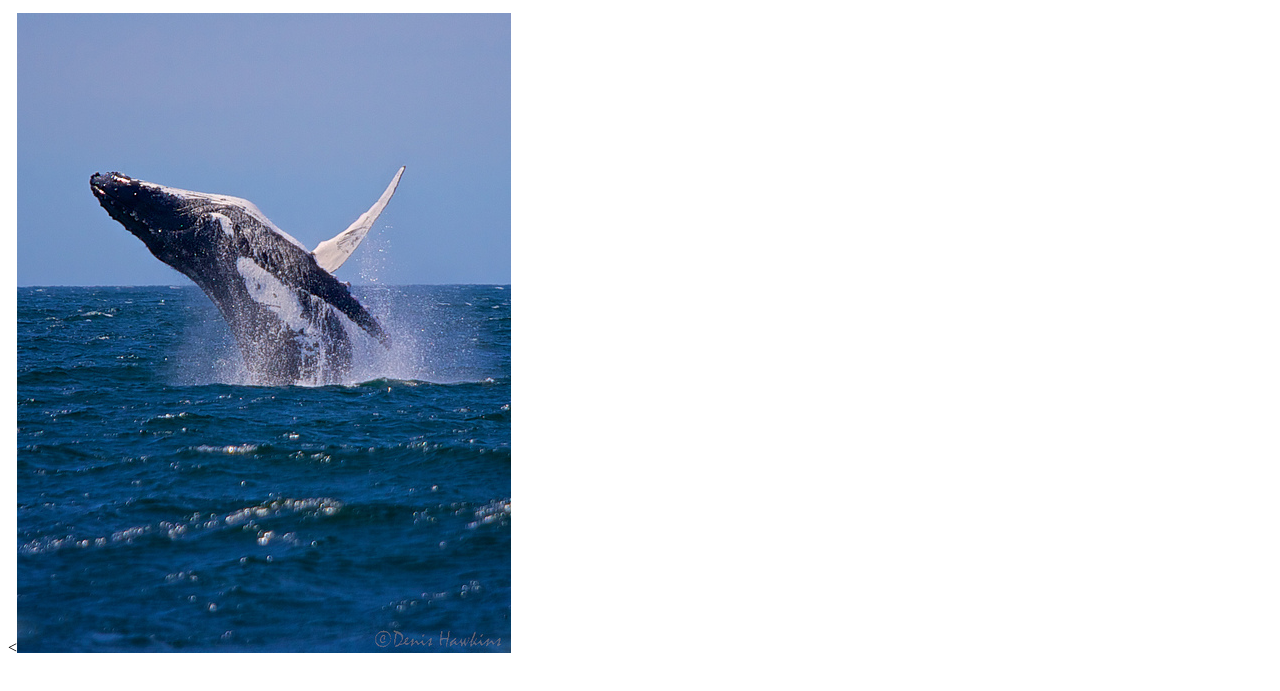
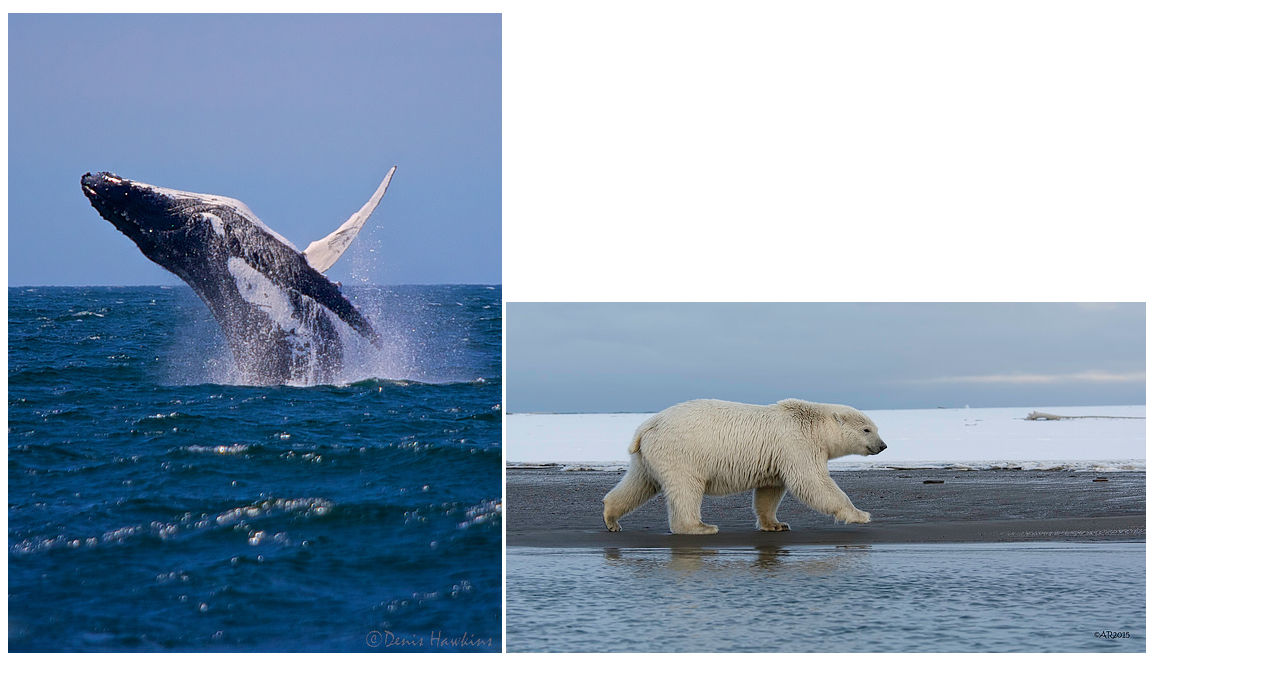
Before and after one commit to abrahamomolewa/website, a plain HTML site: page about.html in a window 1280 px wide. Shown: the part 101-792 px from the top of the page. Drawn offline with Linux system fonts and the light colour scheme.

Commit message:
add an image

```diff
--- a/about.html
+++ b/about.html
@@ -9,6 +9,8 @@
     <p>
       This is a sample project for the <strong>awesome</strong> Git tutorial <a href="https://www.learnenough.com/git-tutorial">…</a><em> Learn Enough™ Git to be Dangerous</em></a>.
     </p>
-    <<img src="images/breaching_whale.jpg" />
+    <img src="images/breaching_whale.jpg" />
+    <img src="images/polar_bear.jpg" alt="Polar bear">
+ </body>
   </body>
 </html>
```
Also changed, not shown: images/polar_bear.jpg (added).
